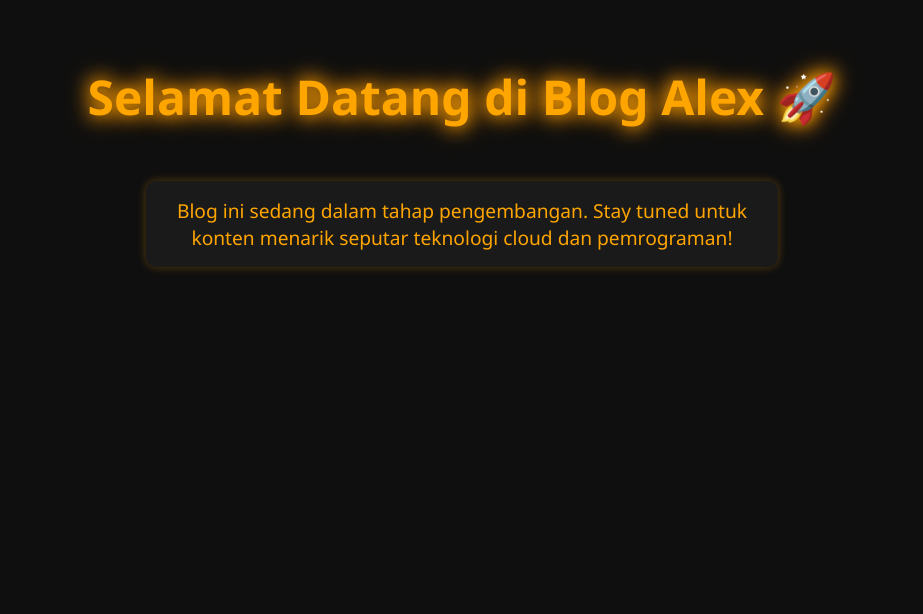
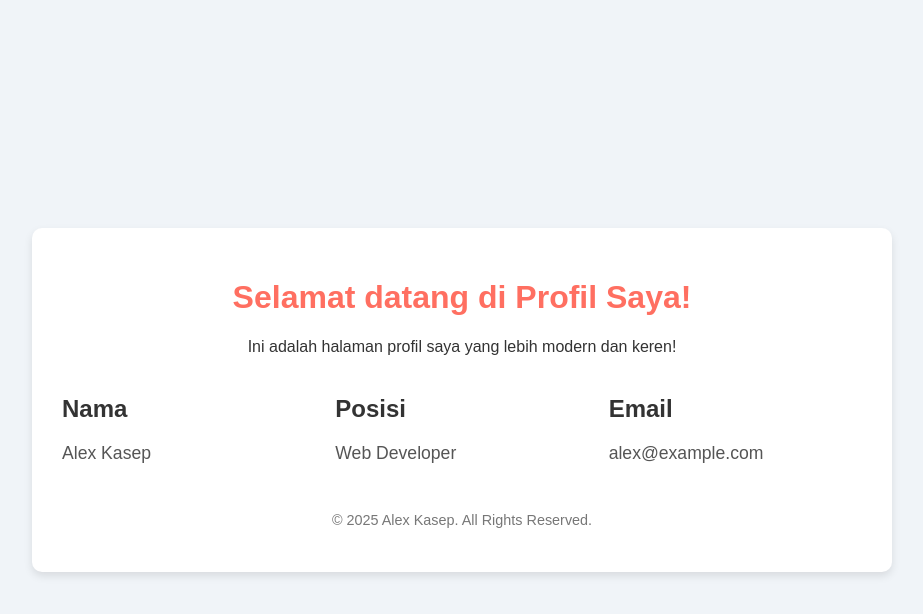
Before and after one commit to AlexCrosz/LatihanUTS152022158, a plain HTML site: page LatihanUTS152022158/index.html in a window 1280 px wide. Shown: the whole page, without its empty margins (178-1101 px from the left). Drawn offline with Linux system fonts and the light colour scheme.

Commit message:
Update Index Part 2

```diff
--- a/LatihanUTS152022158/index.html
+++ b/LatihanUTS152022158/index.html
@@ -1,52 +1,88 @@
 <!DOCTYPE html>
 <html lang="id">
 <head>
-  <meta charset="UTF-8" />
-  <meta name="viewport" content="width=device-width, initial-scale=1.0" />
-  <title>Blog Alex</title>
+    <meta charset="UTF-8">
+    <meta name="viewport" content="width=device-width, initial-scale=1.0">
+    <title>Profil Saya</title>
     <style>
         body {
-      background: #0f0f0f;
-      color: #ffa500;
-      font-family: 'Segoe UI', Tahoma, Geneva, Verdana, sans-serif;
+            font-family: Arial, sans-serif;
+            background-color: #f0f4f8;
+            color: #333;
             margin: 0;
-      padding: 2rem;
+            padding: 0;
             display: flex;
-      flex-direction: column;
+            justify-content: center;
             align-items: center;
+            height: 100vh;
         }
-
-    h1 {
-      font-size: 3rem;
-      text-shadow: 2px 2px #222;
+        .container {
+            background-color: white;
+            padding: 30px;
+            border-radius: 10px;
+            box-shadow: 0 4px 8px rgba(0, 0, 0, 0.1);
+            width: 80%;
+            max-width: 800px;
         }
-
-    p {
-      font-size: 1.2rem;
-      max-width: 600px;
+        .header {
             text-align: center;
-      background: #1a1a1a;
-      padding: 1rem;
-      border-radius: 10px;
-      box-shadow: 0 0 10px rgba(255,165,0,0.3);
+            margin-bottom: 20px;
         }
-
-    .glow {
-      animation: glow 1.5s ease-in-out infinite alternate;
+        .header h1 {
+            color: #ff6f61;
         }
-
-    @keyframes glow {
-      from {
-        text-shadow: 0 0 5px #ffa500, 0 0 10px #ff8c00;
+        .profile-info {
+            display: flex;
+            justify-content: space-between;
+            margin-bottom: 30px;
         }
-      to {
-        text-shadow: 0 0 20px #ffa500, 0 0 30px #ff8c00;
+        .profile-info div {
+            flex: 1;
+            margin-right: 20px;
         }
+        .profile-info div:last-child {
+            margin-right: 0;
+        }
+        .profile-info h2 {
+            font-size: 1.5em;
+            color: #333;
+        }
+        .profile-info p {
+            font-size: 1.1em;
+            color: #555;
+        }
+        .footer {
+            text-align: center;
+            font-size: 0.9em;
+            color: #777;
         }
     </style>
 </head>
 <body>
-  <h1 class="glow">Selamat Datang di Blog Alex 🚀</h1>
-  <p>Blog ini sedang dalam tahap pengembangan. Stay tuned untuk konten menarik seputar teknologi cloud dan pemrograman!</p>
+
+    <div class="container">
+        <div class="header">
+            <h1>Selamat datang di Profil Saya!</h1>
+            <p>Ini adalah halaman profil saya yang lebih modern dan keren!</p>
+        </div>
+        <div class="profile-info">
+            <div>
+                <h2>Nama</h2>
+                <p>Alex Kasep</p>
+            </div>
+            <div>
+                <h2>Posisi</h2>
+                <p>Web Developer</p>
+            </div>
+            <div>
+                <h2>Email</h2>
+                <p>alex@example.com</p>
+            </div>
+        </div>
+        <div class="footer">
+            <p>&copy; 2025 Alex Kasep. All Rights Reserved.</p>
+        </div>
+    </div>
+
 </body>
 </html>
```
Lines whose indentation alone changed are shown as unchanged.
